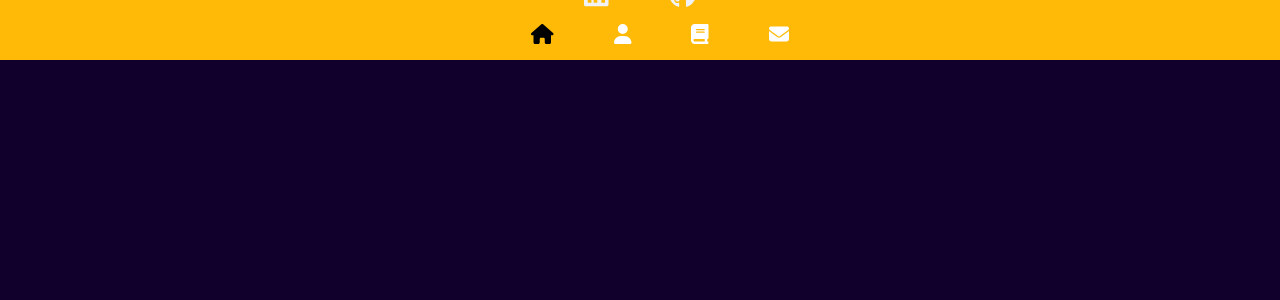
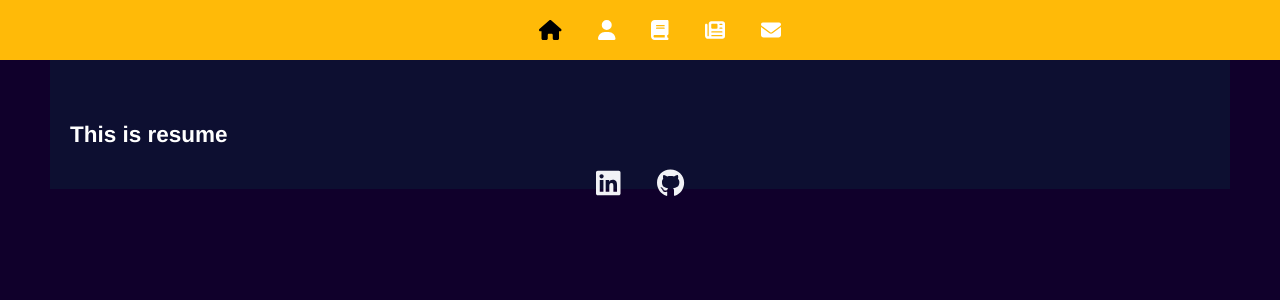
Before and after one commit to angelawong3/react-portfolio, a React (Create React App) app: page /Resume in a window 1280 px wide. Before the commit this address had no page. Shown: the top 300 px of the page. Built offline with nearby package versions, Linux system fonts and the light colour scheme.

Commit message:
add resume component

```diff
--- a/src/App.css
+++ b/src/App.css
@@ -6,11 +6,12 @@
 /* start of header css */
 .nav-bar {
   display: flex;
-  justify-content: space-around;
+  justify-content: center;
   padding: 0;
   width: 100%;
   height: 60px;
   position: absolute;
+  align-items: center;
   background-color: #ffba08;
   font-size: 20px;
 }
@@ -22,7 +23,7 @@ li {
 
 a {
   text-decoration: none;
-  margin: 30px;
+  margin: 18px;
   color: #000;
   letter-spacing: 1px;
 }
@@ -44,18 +45,14 @@ a:hover {
   content: "PROJECT";
 }
 
+.resume-icon:hover::after {
+  content: "RESUME";
+}
+
 .contact-icon:hover::after {
   content: "CONTACT";
 }
 /* end of navbar css */
-
-/* start of home page css */
-#home-page {
-  padding-top: 200px;
-  width: 100%;
-  height: 100%;
-}
-/* end of home page css */
 
 /* start of about section css */
 #about {
@@ -84,6 +81,17 @@ a:hover {
   opacity: 1;
 }
 /* end of project section css */
+
+/* start of resume section css */
+#resume {
+  padding-top: 100px;
+  padding-bottom: 20px;
+  padding-left: 20px;
+  padding-right: 20px;
+  margin: 0 50px;
+  background-color: rgba(0, 76, 76, 0.2);
+}
+/* end of resume section css */
 
 /* start of contact section css */
 #contact {
--- a/src/App.js
+++ b/src/App.js
@@ -7,6 +7,7 @@ import "./App.css";
 import Header from "./components/Header";
 import About from "./components/About";
 import Project from "./components/Project";
+import Resume from "./components/Resume";
 import Contact from "./components/Contact";
 import Footer from "./components/Footer";
 
@@ -20,6 +21,7 @@ class App extends Component {
             <Route path="/" element={<About />} />
             <Route path="/About" element={<About />} />
             <Route path="/Project" element={<Project />} />
+            <Route path="/Resume" element={<Resume />} />
             <Route path="/Contact" element={<Contact />} />
           </Routes>
         </Wrapper>
--- a/src/components/Navigation/index.js
+++ b/src/components/Navigation/index.js
@@ -4,6 +4,7 @@ import {
   faHome,
   faUser,
   faBook,
+  faNewspaper,
   faEnvelope,
 } from "@fortawesome/free-solid-svg-icons";
 
@@ -27,6 +28,11 @@ const Navigation = () => (
           </a>
         </li>
         <li>
+          <a className="resume-icon" href="/resume">
+            <FontAwesomeIcon icon={faNewspaper} color="#fff" />
+          </a>
+        </li>
+        <li>
           <a className="contact-icon" href="/contact">
             <FontAwesomeIcon icon={faEnvelope} color="#fff" />
           </a>
--- /dev/null
+++ b/src/components/Resume/index.js
@@ -0,0 +1,11 @@
+import React, { Component } from "react";
+
+export default class Resume extends Component {
+  render() {
+    return (
+      <section id="resume">
+        <h2>This is resume</h2>
+      </section>
+    );
+  }
+}
```
